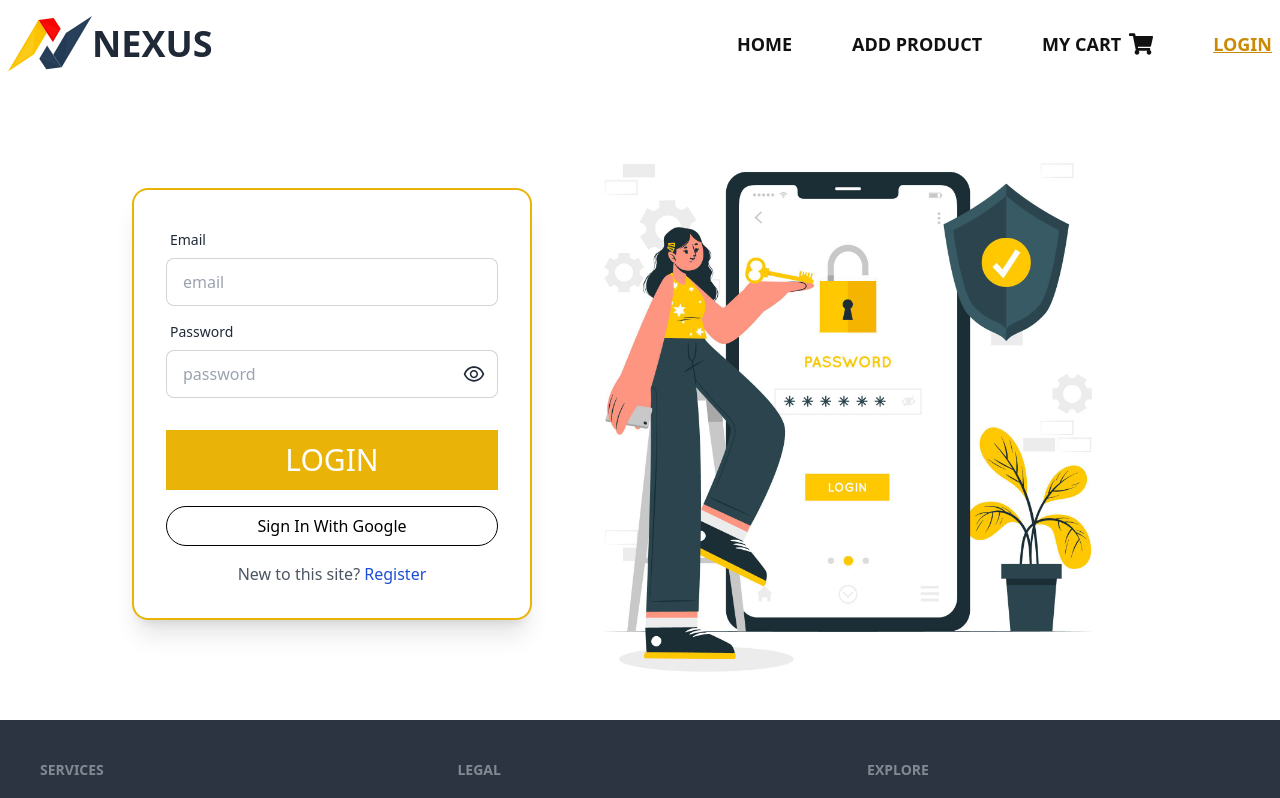
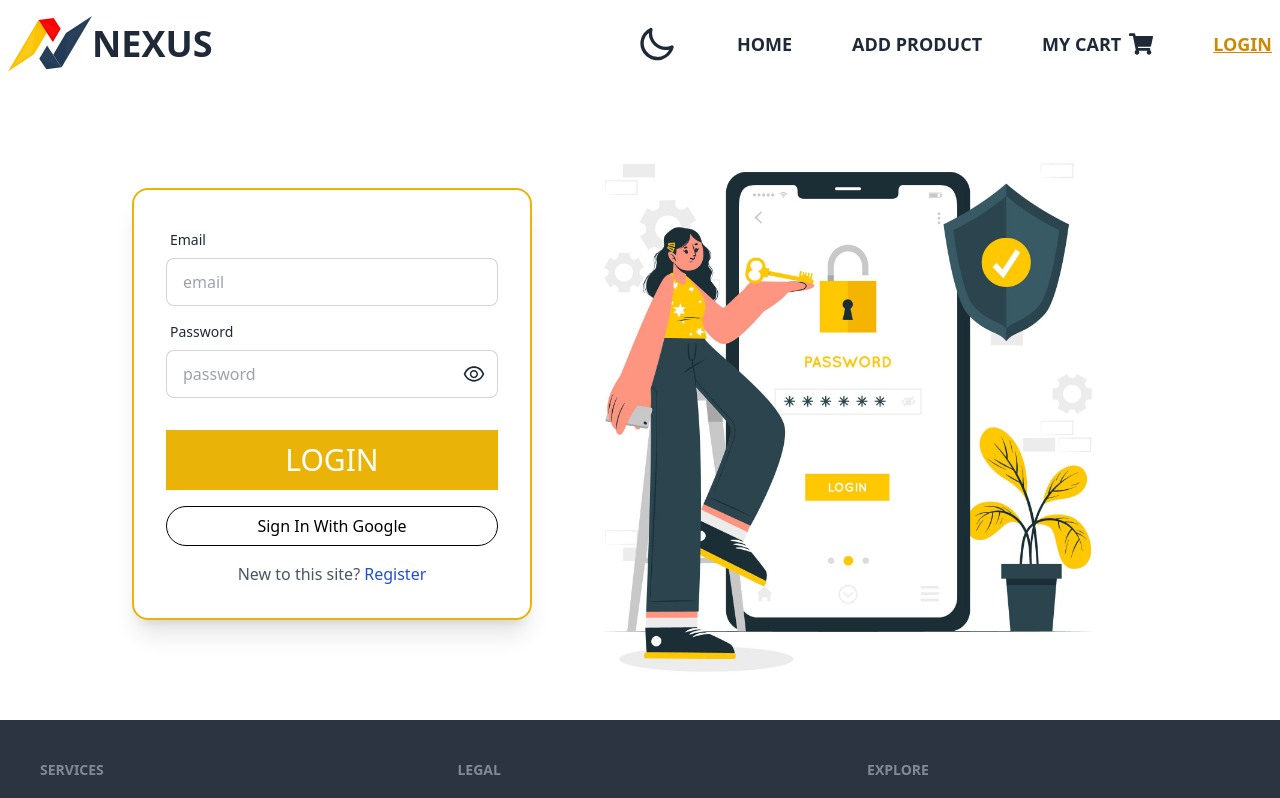
Before and after one commit to Mehedy-Tanvir/brand-shop-client, a React (Vite) app: page /login in a window 1280 px wide. Shown: the top 798 px of the page. Built offline with nearby package versions, Linux system fonts and the light colour scheme; no server answers.

Commit message:
dark theme toggle added

```diff
--- a/index.html
+++ b/index.html
@@ -1,5 +1,5 @@
 <!DOCTYPE html>
-<html lang="en">
+<html lang="en" data-theme="light">
   <head>
     <meta charset="UTF-8" />
     <link rel="icon" type="image/svg+xml" href="/logo.svg" />
--- a/src/Components/BrandCard/BrandCard.jsx
+++ b/src/Components/BrandCard/BrandCard.jsx
@@ -15,7 +15,7 @@ const BrandCard = ({ brand }) => {
         <div className="absolute z-20 w-full h-full rounded-lg bg-orange-50 opacity-30"></div>
 
         <div className="h-[100px] card-body">
-          <h1 className="z-50 text-5xl font-semibold text-center text-black ">
+          <h1 className="z-50 text-5xl font-semibold text-center text-[var(--body_color)] ">
             {brand.name}
           </h1>
         </div>
--- a/src/Components/ContactUs/ContactUs.jsx
+++ b/src/Components/ContactUs/ContactUs.jsx
@@ -1,27 +1,27 @@
 const ContactUs = () => {
   return (
-    <div className="px-2 py-12 bg-gray-100">
+    <div className="px-2 py-12 bg-[var(--contact_background)]">
       <div className="container mx-auto">
         <div className="grid items-center grid-cols-1 gap-8 md:grid-cols-2">
           <div>
             <h2 className="text-4xl font-medium text-center md:text-5xl">
               Contact Nexus
             </h2>
-            <p className="mt-6 mb-6 text-lg text-gray-600">
+            <p className="mt-6 mb-6 text-lg text-[var(--contact_text2)]">
               Have questions or need assistance? Feel free to reach out to us.
               We are here to help you with your tech needs.
             </p>
             <div className="text-left">
-              <h3 className="mb-2 text-2xl font-semibold text-gray-800">
+              <h3 className="mb-2 text-2xl font-semibold text-[var(--contact_text1)]">
                 Contact Information
               </h3>
-              <p className="text-gray-600">
+              <p className="text-[var(--contact_text2)]">
                 <strong>Address:</strong> 123 Nexus Street, Tech City, 12345
               </p>
-              <p className="text-gray-600">
+              <p className="text-[var(--contact_text2)]">
                 <strong>Phone:</strong> (123) 456-7890
               </p>
-              <p className="text-gray-600">
+              <p className="text-[var(--contact_text2)]">
                 <strong>Email:</strong> info@nexus-techstore.com
               </p>
             </div>
@@ -31,7 +31,7 @@ const ContactUs = () => {
               <div className="mb-4">
                 <label
                   htmlFor="name"
-                  className="block font-medium text-gray-700"
+                  className="block font-medium text-[var(--contact_text1)]"
                 >
                   Your Name
                 </label>
@@ -46,7 +46,7 @@ const ContactUs = () => {
               <div className="mb-4">
                 <label
                   htmlFor="email"
-                  className="block font-medium text-gray-700"
+                  className="block font-medium text-[var(--contact_text1)]"
                 >
                   Email Address
                 </label>
@@ -61,7 +61,7 @@ const ContactUs = () => {
               <div className="mb-4">
                 <label
                   htmlFor="message"
-                  className="block font-medium text-gray-700"
+                  className="block font-medium text-[var(--contact_text1)]"
                 >
                   Your Message
                 </label>
--- a/src/Components/Navbar/Navbar.jsx
+++ b/src/Components/Navbar/Navbar.jsx
@@ -5,7 +5,7 @@ import { useContext } from "react";
 import { AuthContext } from "../../Provider/AuthProvider";
 import toast from "react-hot-toast";
 
-const Navbar = () => {
+const Navbar = ({ toggleTheme }) => {
   const { user, logoutUser } = useContext(AuthContext);
   const handleLogout = () => {
     logoutUser()
@@ -16,8 +16,32 @@ const Navbar = () => {
   };
   const links = (
     <>
+      <li className="flex items-center justify-start">
+        <label className="swap swap-rotate">
+          {/* this hidden checkbox controls the state */}
+          <input type="checkbox" onChange={toggleTheme} />
+
+          {/* sun icon */}
+          <svg
+            className="w-10 h-10 fill-current swap-on"
+            xmlns="http://www.w3.org/2000/svg"
+            viewBox="0 0 24 24"
+          >
+            <path d="M5.64,17l-.71.71a1,1,0,0,0,0,1.41,1,1,0,0,0,1.41,0l.71-.71A1,1,0,0,0,5.64,17ZM5,12a1,1,0,0,0-1-1H3a1,1,0,0,0,0,2H4A1,1,0,0,0,5,12Zm7-7a1,1,0,0,0,1-1V3a1,1,0,0,0-2,0V4A1,1,0,0,0,12,5ZM5.64,7.05a1,1,0,0,0,.7.29,1,1,0,0,0,.71-.29,1,1,0,0,0,0-1.41l-.71-.71A1,1,0,0,0,4.93,6.34Zm12,.29a1,1,0,0,0,.7-.29l.71-.71a1,1,0,1,0-1.41-1.41L17,5.64a1,1,0,0,0,0,1.41A1,1,0,0,0,17.66,7.34ZM21,11H20a1,1,0,0,0,0,2h1a1,1,0,0,0,0-2Zm-9,8a1,1,0,0,0-1,1v1a1,1,0,0,0,2,0V20A1,1,0,0,0,12,19ZM18.36,17A1,1,0,0,0,17,18.36l.71.71a1,1,0,0,0,1.41,0,1,1,0,0,0,0-1.41ZM12,6.5A5.5,5.5,0,1,0,17.5,12,5.51,5.51,0,0,0,12,6.5Zm0,9A3.5,3.5,0,1,1,15.5,12,3.5,3.5,0,0,1,12,15.5Z" />
+          </svg>
+
+          {/* moon icon */}
+          <svg
+            className="w-10 h-10 fill-current swap-off"
+            xmlns="http://www.w3.org/2000/svg"
+            viewBox="0 0 24 24"
+          >
+            <path d="M21.64,13a1,1,0,0,0-1.05-.14,8.05,8.05,0,0,1-3.37.73A8.15,8.15,0,0,1,9.08,5.49a8.59,8.59,0,0,1,.25-2A1,1,0,0,0,8,2.36,10.14,10.14,0,1,0,22,14.05,1,1,0,0,0,21.64,13Zm-9.5,6.69A8.14,8.14,0,0,1,7.08,5.22v.27A10.15,10.15,0,0,0,17.22,15.63a9.79,9.79,0,0,0,2.1-.22A8.11,8.11,0,0,1,12.14,19.73Z" />
+          </svg>
+        </label>
+      </li>
       {user && (
-        <li className="order-first md:ml-0 text-[#111] text-[18px]">
+        <li className="md:ml-0 text-[var(--body_color)] text-[18px]">
           <div className="flex flex-col items-start justify-center gap-2 lg:items-center lg:flex-row">
             <img
               className="h-[40px] w-[40px] object-cover object-center rounded-[50%] mr-2"
@@ -39,7 +63,7 @@ const Navbar = () => {
               ? "pending"
               : isActive
               ? "lg:text-yellow-600 font-semibold text-[18px] underline"
-              : "text-[#111] font-semibold text-[18px]"
+              : "text-[var(--body_color)] font-semibold text-[18px]"
           }
           to="/"
         >
@@ -53,7 +77,7 @@ const Navbar = () => {
               ? "pending"
               : isActive
               ? "lg:text-yellow-600 font-semibold text-[18px] underline"
-              : "text-[#111] font-semibold text-[18px]"
+              : "text-[var(--body_color)] font-semibold text-[18px]"
           }
           to="/addProduct"
         >
@@ -67,7 +91,7 @@ const Navbar = () => {
               ? "pending"
               : isActive
               ? "lg:text-yellow-600 font-semibold text-[18px] underline"
-              : "text-[#111] font-semibold text-[18px]"
+              : "text-[var(--body_color)] font-semibold text-[18px]"
           }
           to="/cart"
         >
@@ -80,7 +104,7 @@ const Navbar = () => {
         <li>
           <div
             onClick={handleLogout}
-            className="text-[#111] text-[18px] items-center font-semibold gap-1 cursor-pointer"
+            className="text-[var(--body_color)] text-[18px] items-center font-semibold gap-1 cursor-pointer"
           >
             Logout
           </div>
@@ -94,7 +118,7 @@ const Navbar = () => {
                 ? "pending"
                 : isActive
                 ? "lg:text-yellow-600 font-semibold text-[18px] underline"
-                : "text-[#111] font-semibold text-[18px]"
+                : "text-[var(--body_color)] font-semibold text-[18px]"
             }
             to="/login"
           >
@@ -115,7 +139,7 @@ const Navbar = () => {
       </ul>
       <div className="dropdown dropdown-left lg:hidden">
         <label tabIndex={0} className="btn btn-ghost btn-circle">
-          <AiOutlineMenu className="text-[36px] text-[#111]" />
+          <AiOutlineMenu className="text-[36px] text-[var(--body_color)]" />
         </label>
         <ul
           tabIndex={0}
--- a/src/Root/Root.jsx
+++ b/src/Root/Root.jsx
@@ -2,17 +2,28 @@ import { Outlet, useLocation } from "react-router-dom";
 import Navbar from "../Components/Navbar/Navbar";
 import Footer from "../Components/Footer/Footer";
 import { Toaster } from "react-hot-toast";
-import auth from "../firebase/firebaseConfig";
 
 const Root = () => {
   const location = useLocation();
-  console.log(auth.currentUser);
+  const setDarkMode = () => {
+    document.querySelector("body").setAttribute("data-theme", "dark");
+  };
+  const setLightMode = () => {
+    document.querySelector("body").setAttribute("data-theme", "light");
+  };
+  const toggleTheme = (e) => {
+    if (e.target.checked) {
+      setDarkMode();
+    } else {
+      setLightMode();
+    }
+  };
   return (
     <div className={location.pathname == "/" ? "relative" : "block"}>
       <div
         className={location.pathname == "/" ? "absolute z-50 w-full" : "block"}
       >
-        <Navbar></Navbar>
+        <Navbar toggleTheme={toggleTheme}></Navbar>
       </div>
       <Toaster />
       <Outlet></Outlet>
--- a/src/index.css
+++ b/src/index.css
@@ -4,6 +4,22 @@
 @tailwind utilities;
 .font-sans-serif {
   font-family: "Work Sans", sans-serif;
+}
+:root {
+  --body_background: white;
+  --body_color: black;
+  --button_yellow_color: yellow-500;
+  --contact_background: gray-100;
+  --contact_text1: gray-800;
+  --contact_text2: gray-600;
+}
+[data-theme="dark"] {
+  --body_background: #282c34;
+  --body_color: white;
+  --button_yellow_color: gray-100;
+  --contact_background: gray-800;
+  --contact_text1: gray-100;
+  --contact_text2: gray-50;
 }
 .swiper-slide {
   text-align: center;
```
